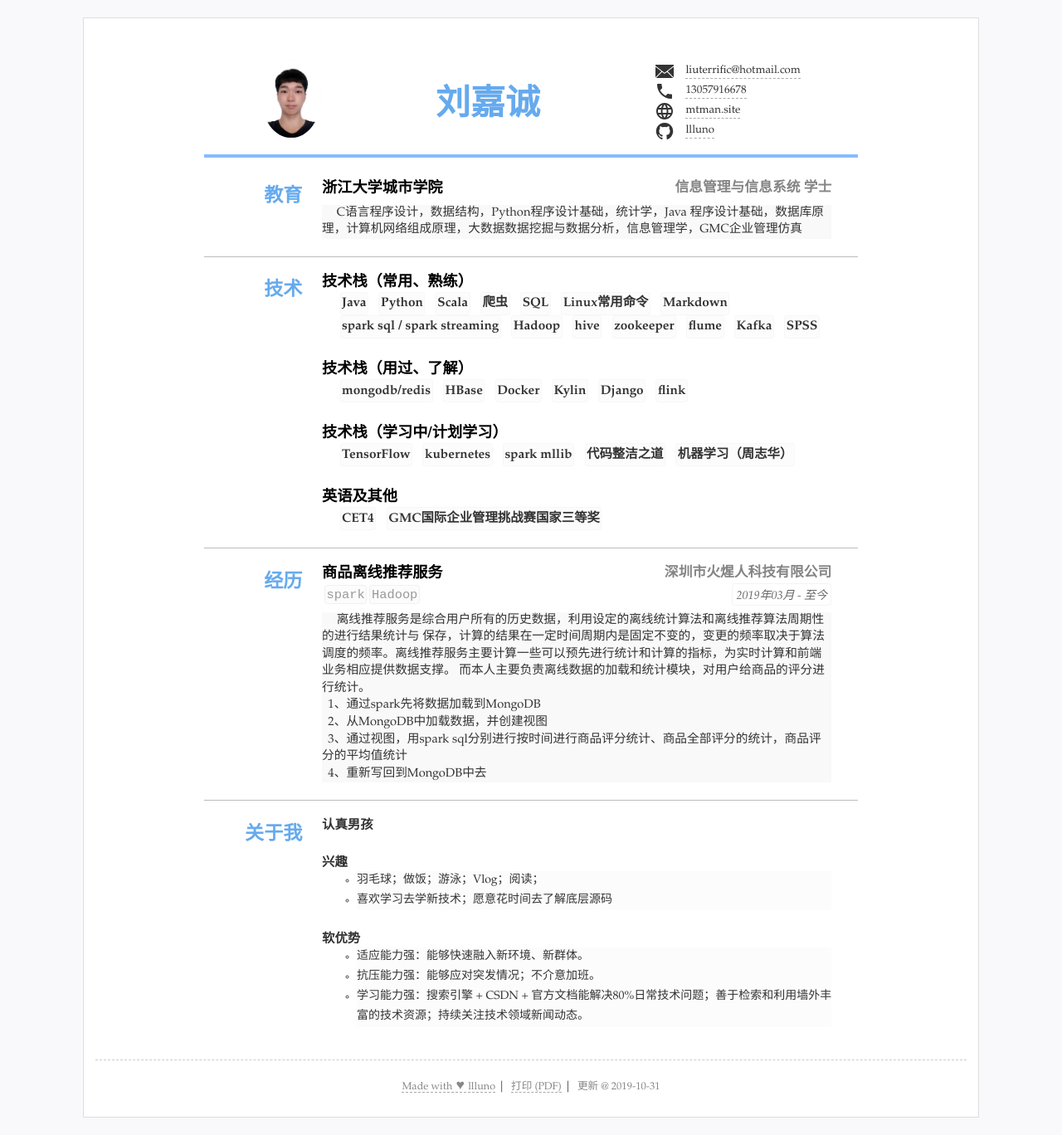
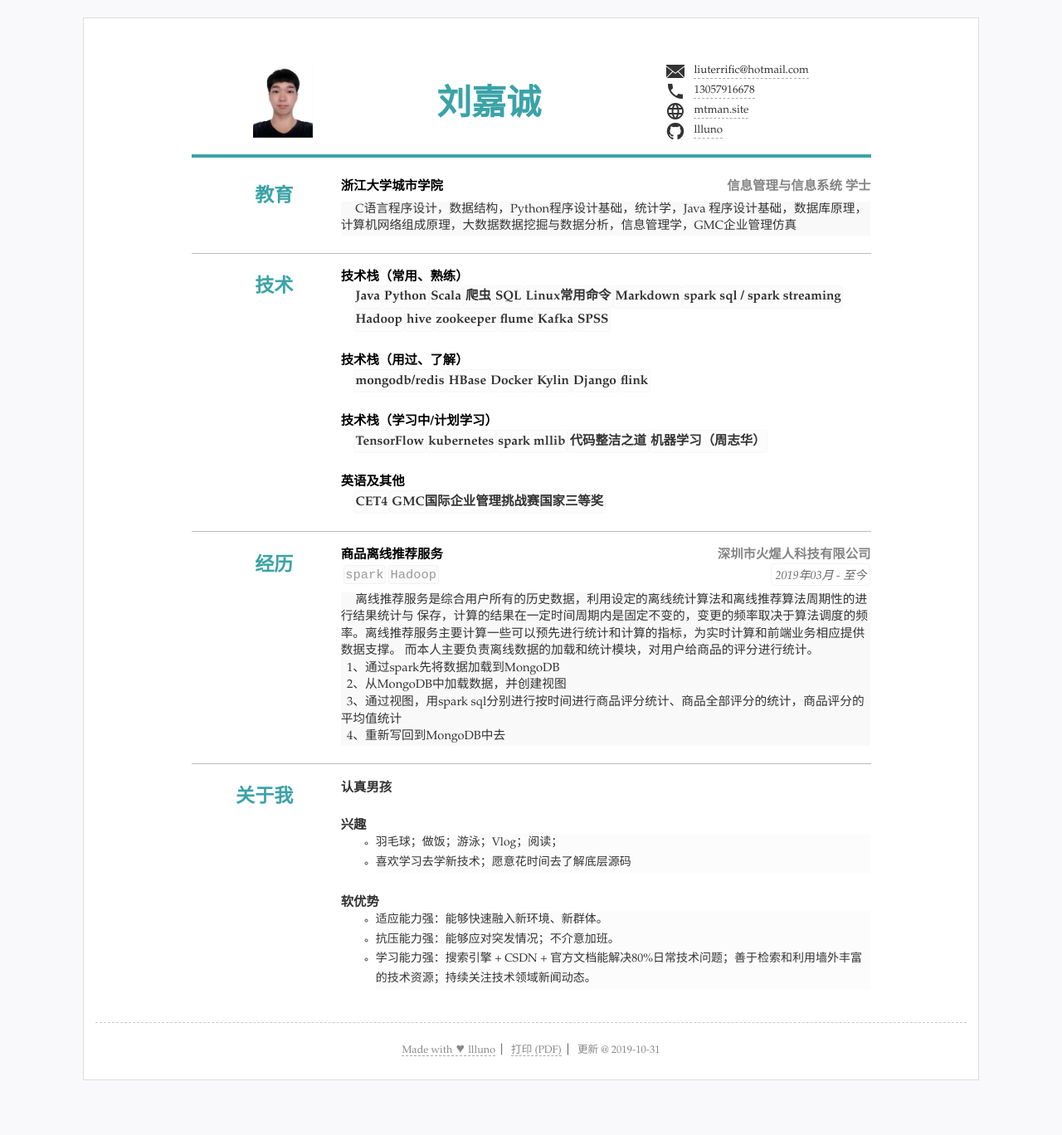
Before and after one commit to llluno/resume, a Jekyll site: the page built from index.html, in a window 1280 px wide. Shown: the whole page at 83% size. Built offline with Jekyll 4.4.1, drawn with Linux system fonts in a browser that asks for light colours; after the commit the page ends 1323 px from its top, so only the background shows below that.

Commit message:
Update resume.scss

```diff
--- a/_sass/resume.scss
+++ b/_sass/resume.scss
@@ -56,7 +56,7 @@ a {
   color: inherit;
 
   &:hover {
-    border-bottom: 1px solid #0cf;
+    border-bottom: 1px solid rgb(97, 207, 193);
   }
 }
 
@@ -66,7 +66,7 @@ a {
 header,
 main {
   display: block;
-  width: 75%;
+  width: 78%;
   margin: auto;
 }
 
@@ -97,7 +97,7 @@ footer li {
 
 header {
   @include justify-content(space-around);
-  border-bottom: .3em solid #8bf;
+  border-bottom: .3em solid rgb(59, 163, 167);
   padding: 2.5em 0 1em;
 
   .avatar {
@@ -107,7 +107,7 @@ header {
     img {
       max-width: 8.5em;
       height: 6.8em;
-      border-radius: 50%;
+      border-radius: 0%;
     }
   }
 
@@ -115,13 +115,13 @@ header {
     // #fullname,
     font-size: 3em;
     font-weight: 900;
-    color: #6ae;
+    color: rgb(59, 163, 167);
     display: inline;
   }
 
   .jobtitle {
     text-align: center;
-    font-size: 1.6em;
+    font-size: 1.2em;
     font-weight: bold;
 
     &:lang(en) {
@@ -131,13 +131,14 @@ header {
   }
 
   .contact {
-    // margin-right: 7%;
+    margin-right: 0%;
     text-align: left;
     font-size: .95em;
-    font-style: normal; // padding: 0 1em;
+    font-style: normal;
+    // padding: 0 1em;
   } //图标
   .icon {
-    margin: 0 .5em;
+    margin: 0.4em;
   }
 
   svg {
@@ -162,10 +163,10 @@ section {
   h2 {
     width: $subject-width - 1%;
     margin-right: 1%;
-    font-size: 1.3em;
+    font-size: 1.1em;
     text-align: right;
     font-weight: 900;
-    color: #6ae;
+    color: rgb(59, 163, 167);
     text-transform: uppercase;
     vertical-align: top;
 
@@ -177,7 +178,7 @@ section {
   }
 
   .content {
-    padding-left: 1%;
+    padding-left: 5%;
     width: 98% - $subject-width;
   }
 }
@@ -207,7 +208,8 @@ section {
 
     .item {
       background: rgba(245, 245, 245, .3);
-      margin: 0 .4em;
+      // margin: 0 .4em;
+      margin: 0 0;
     }
   }
 }
@@ -224,7 +226,7 @@ section {
 .head {
   .title {
     margin: 0;
-    font-size: 1.3em;
+    font-size: 1.1em;
     font-weight: 800; // margin: 0;
     color: black;
 
@@ -235,10 +237,10 @@ section {
 
   .sub {
     margin: 0;
-    font-size: 1.2em;
+    font-size: 1.1em;
     color: #858585;
     text-align: right;
-    font-weight: 700;
+    font-weight: 800;
   }
 }
 
```
